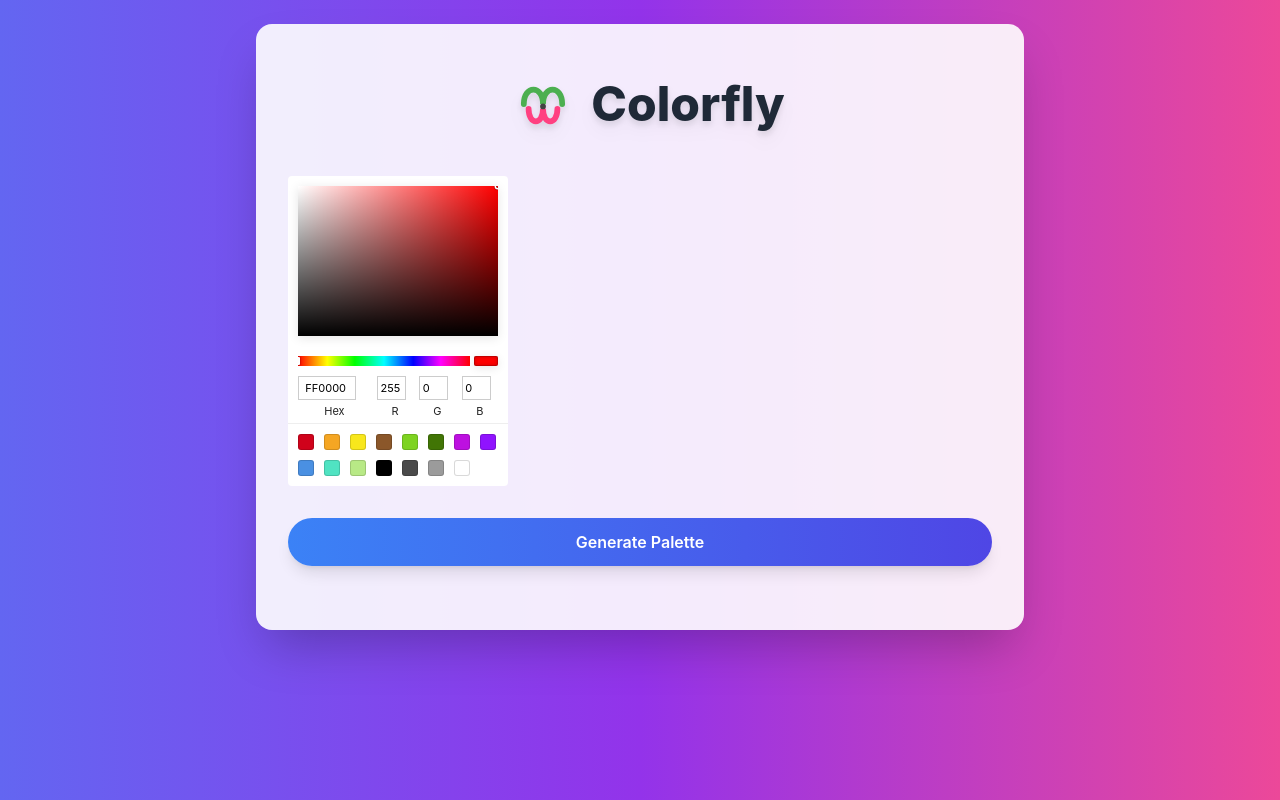
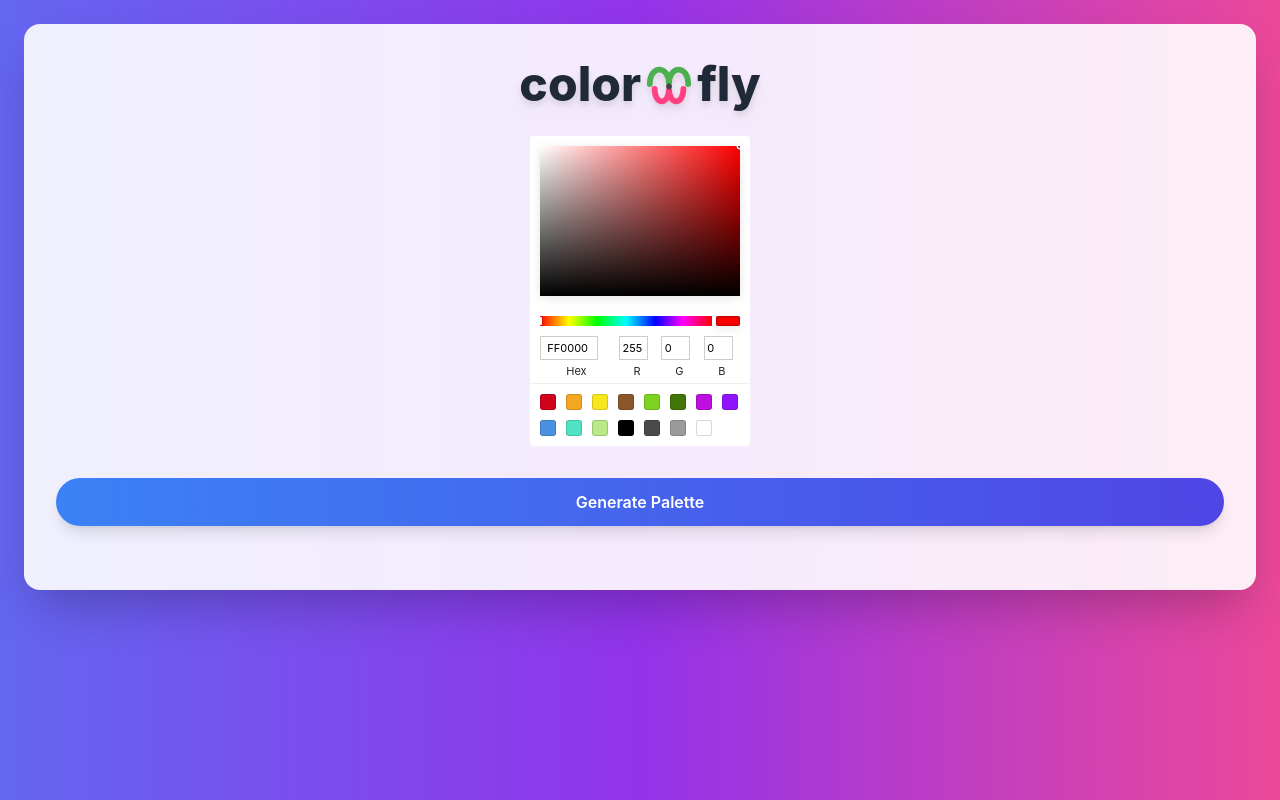
Before and after one commit to MoPaMo/colorfly, a React (Create React App) app: page / in a window 1280 px wide. Built offline with nearby package versions, Linux system fonts and the light colour scheme.

Commit message:
Refactor logo SVG and update App component: adjust logo positioning, enhance layout, and improve styling

```diff
--- a/src/App.jsx
+++ b/src/App.jsx
@@ -240,12 +240,14 @@ const App = () => {
 
   return (
     <div className="min-h-screen bg-gradient-to-r from-indigo-500 via-purple-600 to-pink-500 flex flex-col items-center p-6">
-      <div className="bg-white bg-opacity-90 rounded-2xl shadow-2xl p-8 w-full max-w-3xl">
-        <h1 className="text-5xl font-extrabold mb-6 text-center text-gray-800 drop-shadow-lg flex items-center justify-center">
-          <img src="/logo.svg" alt="logo" className="h-24 mr-0" /> Colorfly
+      <div className="bg-white bg-opacity-90 rounded-2xl shadow-2xl p-8 w-full">
+        <h1 className="text-5xl font-extrabold mb-6 text-center text-gray-800 drop-shadow-lg flex items-center justify-center gap-0">
+          color
+          <img src="/logo.svg" alt="logo" className="h-12 m-1 p-0" />
+          fly
         </h1>
 
-        <div className="mb-8">
+        <div className="mb-8 flex justify-center">
           <SketchPicker
             color={currentColor}
             onChangeComplete={(color) => setCurrentColor(color.hex)}
```
Also changed, not shown: public/logo.svg.
